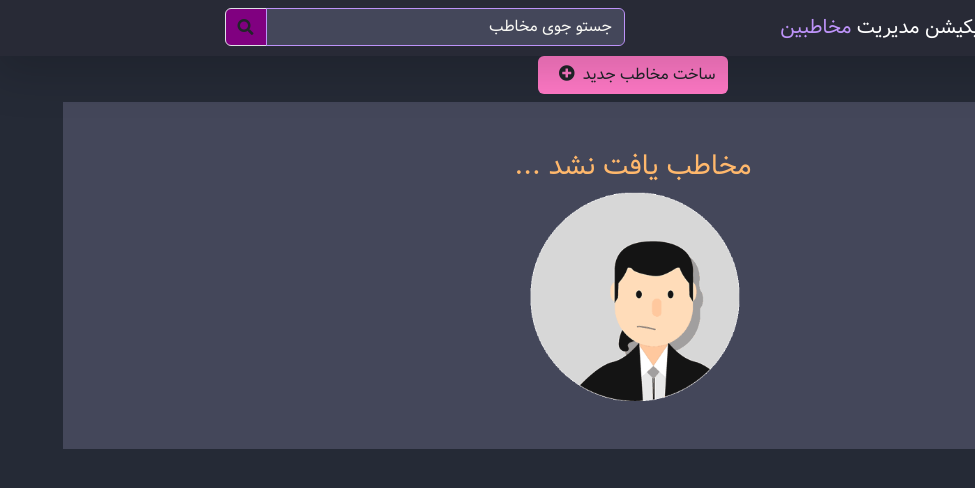
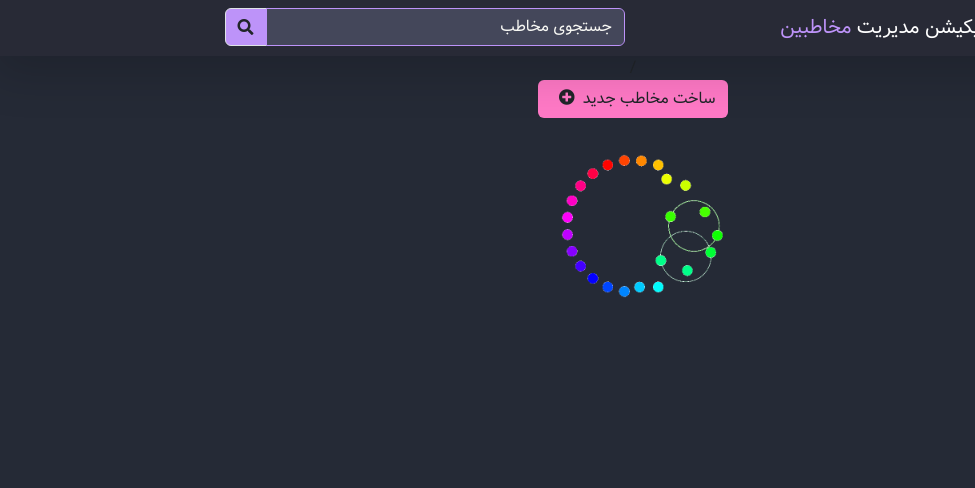
Before and after one commit to AmirrMahmoudi/contact-manager-app, a React (Vite) app: page / in a window 1280 px wide. Shown: the top 488 px of the page, without its empty margins (305-1280 px from the left). Built offline with nearby package versions, Linux system fonts and the light colour scheme.

Commit message:
add ContactManagerApp & Spinner

```diff
--- a/src/App.jsx
+++ b/src/App.jsx
@@ -1,15 +1,10 @@
-import { useState } from "react";
-import "./App.css";
-import Navbar from "./components/Navbar";
-import Contacts from "./components/contact/Contacts";
+import ContactManagerApp from "./ContactManagerApp";
 
 const App = () => {
-  const [getContacts, setContacts] = useState([]);
   return (
-    <div className="App">
-      <Navbar />
-      <Contacts contacts={getContacts} />
-    </div>
+    <>
+      <ContactManagerApp />
+    </>
   );
 };
 3;
--- /dev/null
+++ b/src/ContactManagerApp.jsx
@@ -0,0 +1,17 @@
+import { useState } from "react";
+import "./App.css";
+import Navbar from "./components/Navbar";
+import Contacts from "./components/contact/Contacts";
+
+const ContactManagerApp = () => {
+  const [loading, setLoading] = useState(true);
+  const [getContacts, setContacts] = useState([]);
+  return (
+    <div className="App">
+      <Navbar />/
+      <Contacts contacts={getContacts} loading={loading} />
+    </div>
+  );
+};
+
+export default ContactManagerApp;
--- /dev/null
+++ b/src/components/Spinner.jsx
@@ -0,0 +1,15 @@
+import SpinnerGIF from "../assets/Spinner.gif";
+
+const Spinner = () => {
+  return (
+    <>
+      <img
+        src={SpinnerGIF}
+        className="d-block m-auto"
+        style={{ width: "200px" }}
+      />
+    </>
+  );
+};
+
+export default Spinner;
--- a/src/components/contact/Contacts.jsx
+++ b/src/components/contact/Contacts.jsx
@@ -1,7 +1,8 @@
+import Spinner from "../Spinner";
 import { CURRENTLINE, ORANGE, PINK } from "../../helpers/colors";
 import Contact from "./Contact";
 import NotFound from "@assets/no-found.gif";
-const Contacts = ({ contacts }) => {
+const Contacts = ({ contacts, loading }) => {
   return (
     <>
       <section className="container">
@@ -18,13 +19,14 @@ const Contacts = ({ contacts }) => {
           </div>
         </div>
       </section>
+      {loading ? (
+        <Spinner />
+      ) : (
         <section className="container">
           <div className="row">
-          {
-          contacts.length > 0 ? contacts.map(c => (
-            <Contact key={c.id} contact={c} />
-            ))
-           : (
+            {contacts.length > 0 ? (
+              contacts.map((c) => <Contact key={c.id} contact={c} />)
+            ) : (
               <div
                 className="text-center py-5"
                 style={{ backgroundColor: CURRENTLINE }}
@@ -37,6 +39,7 @@ const Contacts = ({ contacts }) => {
             )}
           </div>
         </section>
+      )}
     </>
   );
 };
--- a/src/components/contact/SearchContact.jsx
+++ b/src/components/contact/SearchContact.jsx
@@ -6,7 +6,7 @@ const SearchContact = () => {
       <span
         className="input-group-text"
         id="basic-addon1"
-        style={{ backgroundColor: "purple" }}
+        style={{ backgroundColor: PURPLE }}
       >
         <i className="fas fa-search"></i>
       </span>
@@ -14,11 +14,10 @@ const SearchContact = () => {
         dir="rtl"
         type="text"
         style={{
-          backgroundColor: "gray",
           borderColor: PURPLE,
         }}
         className="form-control"
-        placeholder="جستو جوی مخاطب"
+        placeholder="جستجوی مخاطب"
         aria-label="Search"
         aria-description="basic-addon1"
       />
```
Lines whose indentation alone changed are shown as unchanged.
